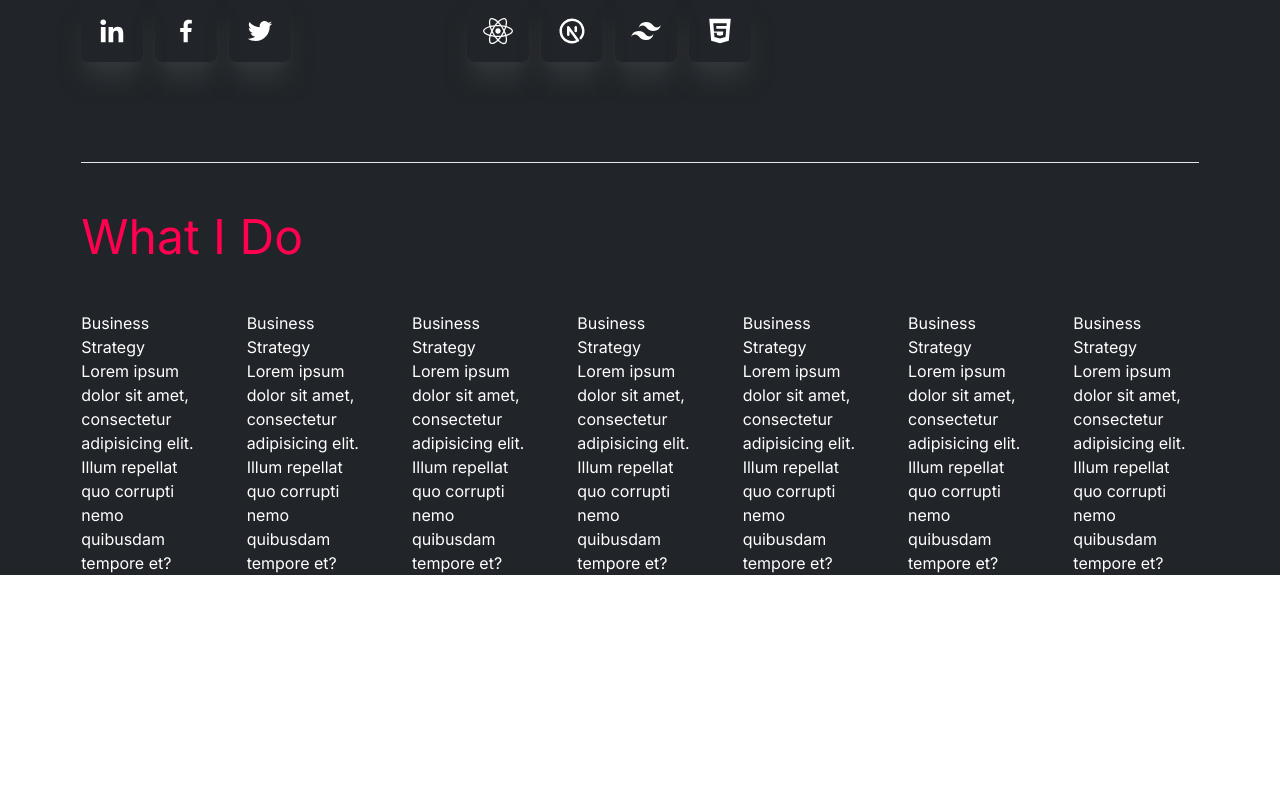
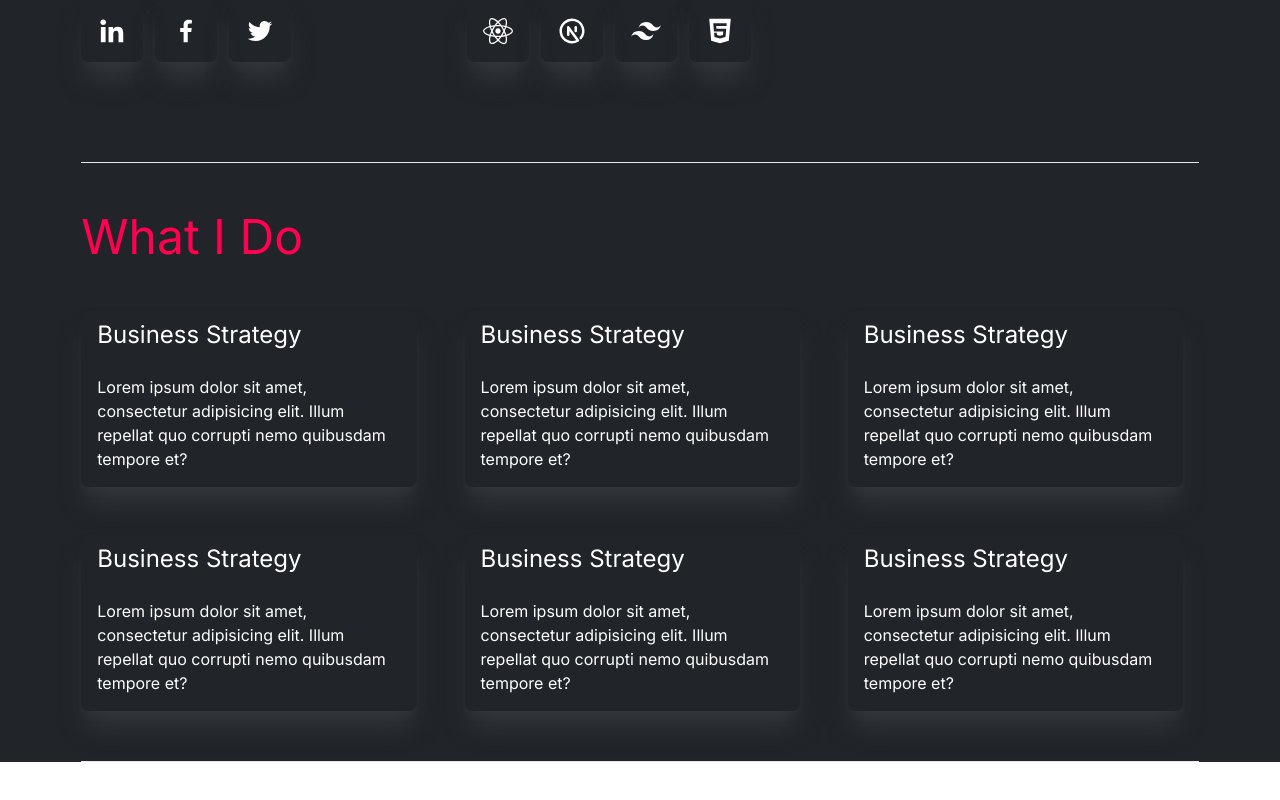
Before and after one commit to EmotionWaveStudios/My-Portfolio, a Next.js app in the folder my-portfolio/: page / in a window 1280 px wide. Shown: the part 842-1642 px from the top of the page. Before the commit the page ends 1417 px from the top, so only its background shows below. Built offline with nearby package versions, Linux system fonts and the light colour scheme.

Commit message:
project setup

```diff
--- a/my-portfolio/src/app/components/whatIDo.jsx
+++ b/my-portfolio/src/app/components/whatIDo.jsx
@@ -4,70 +4,66 @@ const WhatIDo = () => {
       <hr className="my-[50px]" />
       <h1 className="text-[#FF014F] text-5xl pb-[50px]">What I Do</h1>
 
-      <div className="flex justify-evenly gap-10">
-        <div id="block" className="">
+      <div className="flex flex-wrap gap-12">
+        <div id="block" className="w-[30%] rounded-lg shadow-xl shadow-[#33363a]">
           <div></div>
-          <h2>Business Strategy</h2>
-          <p>
+          <h2 className="px-4 py-2 text-2xl">Business Strategy</h2>
+          <p className="p-4">
             Lorem ipsum dolor sit amet, consectetur adipisicing elit. Illum
             repellat quo corrupti nemo quibusdam tempore et?
           </p>
         </div>
 
-        <div id="block">
+        <div id="block" className="w-[30%] rounded-lg shadow-xl shadow-[#33363a]">
           <div></div>
-          <h2>Business Strategy</h2>
-          <p>
+          <h2 className="px-4 py-2 text-2xl">Business Strategy</h2>
+          <p className="p-4">
             Lorem ipsum dolor sit amet, consectetur adipisicing elit. Illum
             repellat quo corrupti nemo quibusdam tempore et?
           </p>
         </div>
 
-        <div id="block">
+        <div id="block" className="w-[30%] rounded-lg shadow-xl shadow-[#33363a]">
           <div></div>
-          <h2>Business Strategy</h2>
-          <p>
+          <h2 className="px-4 py-2 text-2xl">Business Strategy</h2>
+          <p className="p-4">
             Lorem ipsum dolor sit amet, consectetur adipisicing elit. Illum
             repellat quo corrupti nemo quibusdam tempore et?
           </p>
         </div>
 
-        <div id="block">
+        <div id="block" className="w-[30%] rounded-lg shadow-xl shadow-[#33363a]">
           <div></div>
-          <h2>Business Strategy</h2>
-          <p>
+          <h2 className="px-4 py-2 text-2xl">Business Strategy</h2>
+          <p className="p-4">
             Lorem ipsum dolor sit amet, consectetur adipisicing elit. Illum
             repellat quo corrupti nemo quibusdam tempore et?
           </p>
         </div>
 
-        <div id="block">
+        <div id="block" className="w-[30%] rounded-lg shadow-xl shadow-[#33363a]">
           <div></div>
-          <h2>Business Strategy</h2>
-          <p>
+          <h2 className="px-4 py-2 text-2xl">Business Strategy</h2>
+          <p className="p-4">
             Lorem ipsum dolor sit amet, consectetur adipisicing elit. Illum
             repellat quo corrupti nemo quibusdam tempore et?
           </p>
         </div>
 
-        <div id="block">
+        <div id="block" className="w-[30%] rounded-lg shadow-xl shadow-[#33363a]">
           <div></div>
-          <h2>Business Strategy</h2>
-          <p>
+          <h2 className="px-4 py-2 text-2xl">Business Strategy</h2>
+          <p className="p-4">
             Lorem ipsum dolor sit amet, consectetur adipisicing elit. Illum
             repellat quo corrupti nemo quibusdam tempore et?
           </p>
         </div>
 
-        <div id="block">
-          <div></div>
-          <h2>Business Strategy</h2>
-          <p>
-            Lorem ipsum dolor sit amet, consectetur adipisicing elit. Illum
-            repellat quo corrupti nemo quibusdam tempore et?
-          </p>
-        </div>
+
       </div>
+
+      <hr className="my-[50px]" />
+
     </div>
   );
 };
```
